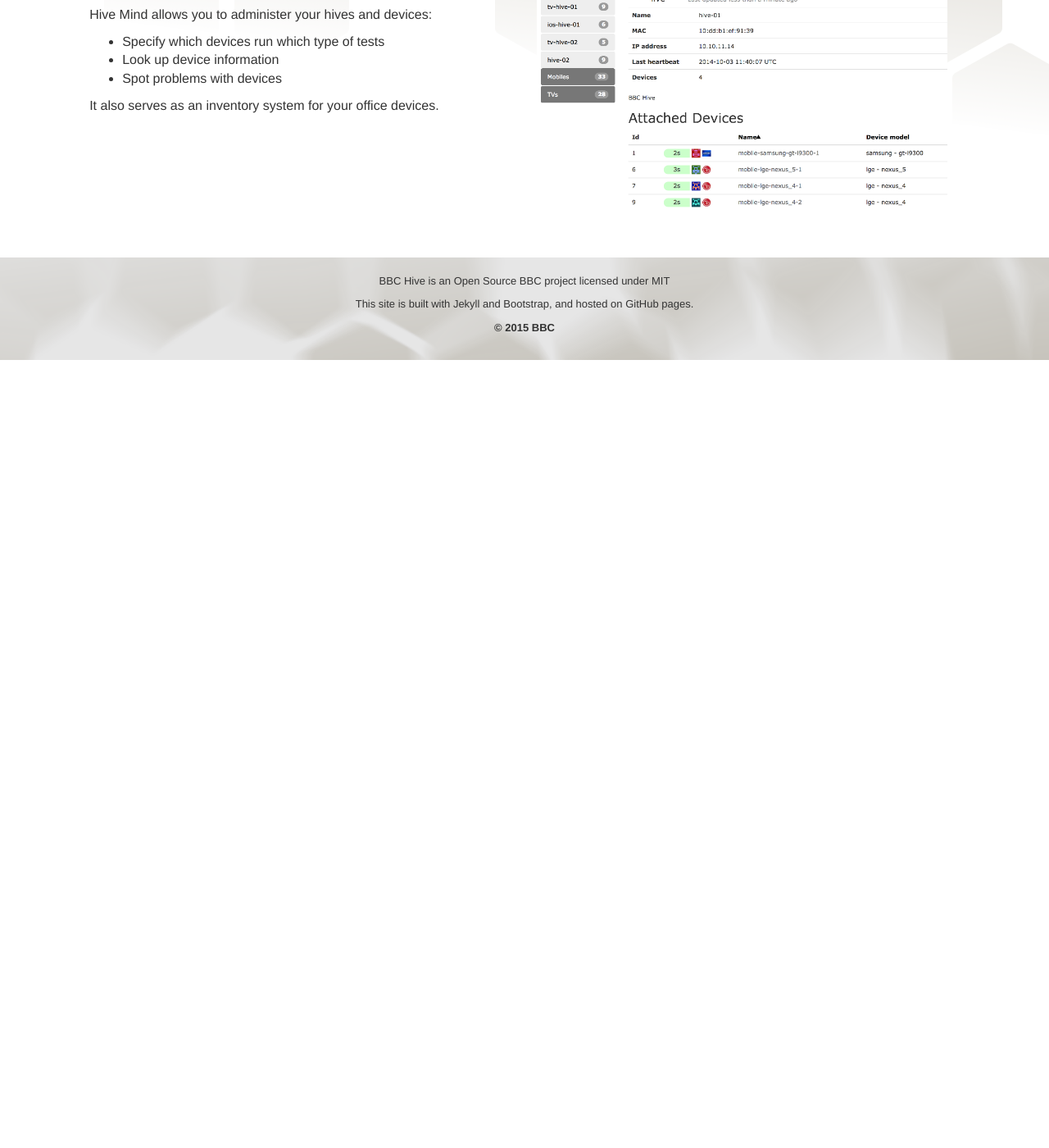
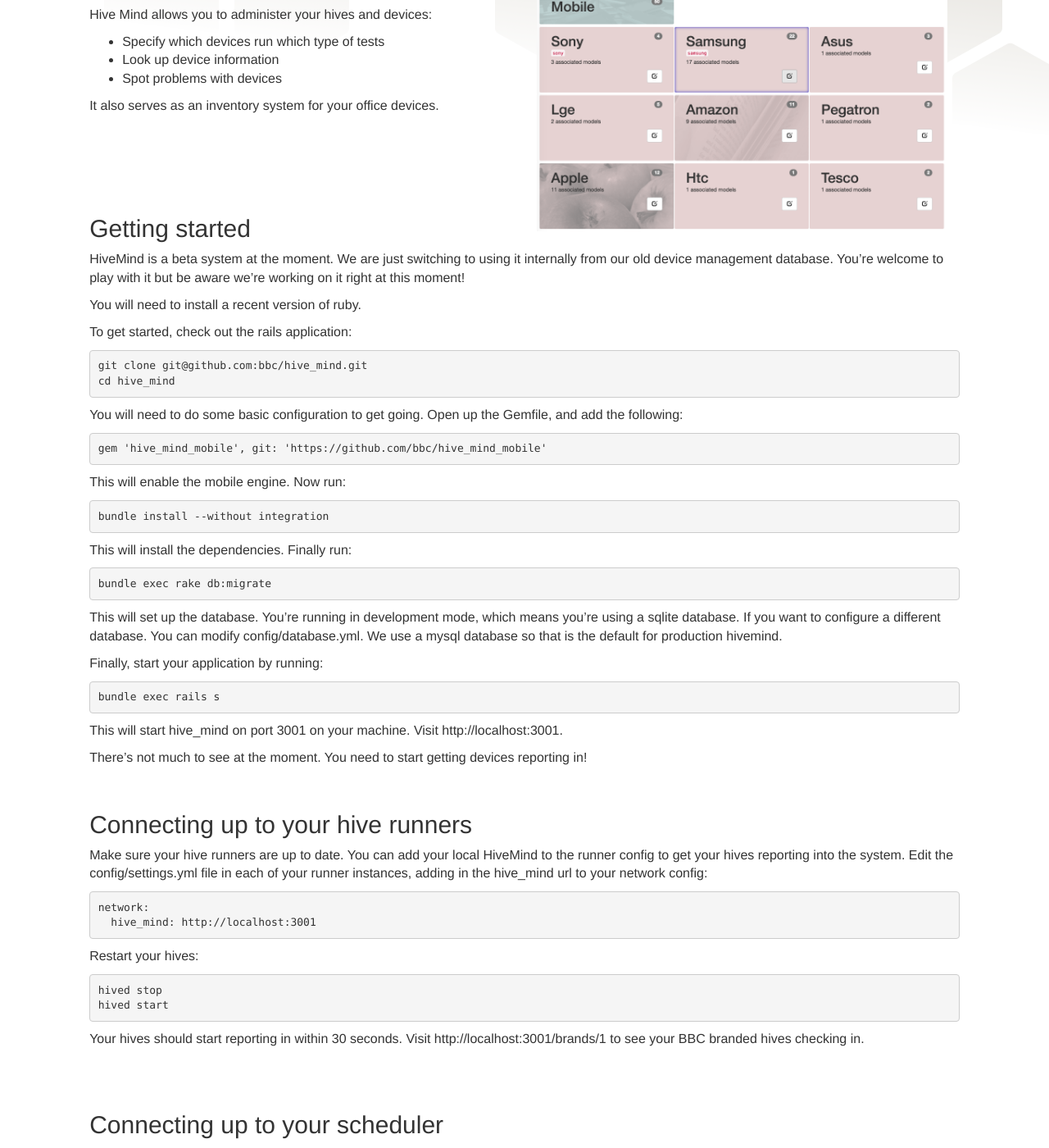
Before and after one commit to bbc/hive-ci, a Jekyll site: the page built from hivemind.md, in a window 1280 px wide and 1400 px high, scrolled down 270 px. Shown: the whole window at 82% size. Built offline with Jekyll 4.4.1, drawn with Linux system fonts in a browser that asks for light colours; nearby versions of some CDN libraries; before the commit the page ends 900 px from its top, so only the background shows below that; some of the changed text lies outside the part shown.

Commit message:
Updated with hivemind details

```diff
--- a/hivemind.md
+++ b/hivemind.md
@@ -3,14 +3,14 @@ layout: default
 title: Hive Mind
 ---
 
-<h1 class="pull-right"><span class="label label-grey">COMING SOON</span></h1>
+<h1 class="pull-right"><span class="label label-grey">BETA</span></h1>
 
 # Hive Mind
 
 {: .lead}
 **A device monitoring and inventory application for Hive-CI**
 
-<img src="/hive-ci/images/devicedb-hive-01.png" class="col-md-6 pull-right img-responsive" alt="Hive CI interface">
+<img src="/hive-ci/images/hivemind-brands.png" class="col-md-6 pull-right img-responsive" alt="Hive CI interface">
 
 <br />
 <br />
@@ -22,3 +22,77 @@ Hive Mind allows you to administer your hives and devices:
 * Spot problems with devices
 
 It also serves as an inventory system for your office devices.
+
+<br />
+<br />
+<br />
+<br />
+
+
+## Getting started
+
+HiveMind is a beta system at the moment. We are just switching to using it internally from
+our old device management database. You're welcome to play with it but be aware we're working
+on it right at this moment!
+
+You will need to install a recent version of ruby.
+
+To get started, check out the rails application:
+
+    git clone git@github.com:bbc/hive_mind.git
+    cd hive_mind
+
+You will need to do some basic configuration to get going. Open up the Gemfile, and add the following:
+
+    gem 'hive_mind_mobile', git: 'https://github.com/bbc/hive_mind_mobile'
+
+This will enable the mobile engine. Now run:
+
+    bundle install --without integration
+
+This will install the dependencies. Finally run:
+
+    bundle exec rake db:migrate
+
+This will set up the database. You're running in development mode, which means you're using a sqlite
+database. If you want to configure a different database. You can modify config/database.yml. We use
+a mysql database so that is the default for production hivemind.
+
+Finally, start your application by running:
+
+    bundle exec rails s
+
+This will start hive_mind on port 3001 on your machine. Visit http://localhost:3001.
+
+There's not much to see at the moment. You need to start getting devices reporting in!
+
+<br />
+
+## Connecting up to your hive runners
+
+Make sure your hive runners are up to date. You can add your local HiveMind to the runner config
+to get your hives reporting into the system. Edit the config/settings.yml file in each of your
+runner instances, adding in the hive_mind url to your network config:
+
+    network:
+      hive_mind: http://localhost:3001
+
+Restart your hives:
+
+    hived stop
+    hived start
+
+Your hives should start reporting in within 30 seconds. Visit http://localhost:3001/brands/1 to
+see your BBC branded hives checking in.
+
+<br />
+<br />
+
+## Connecting up to your scheduler
+
+Add the following config to your bash profile:
+
+    export HIVE_MIND_URL=http://<your-ip-address>:3001
+
+Restart your scheduler. When your runners report test results to the hive, they will now also
+report in the device id from HiveMind, giving you more details about your devices.
```
Also changed, not shown: hive-ci.md (deleted, +0 -32 lines), test-tools.md (+20 -8 lines), testmine.md (+1 -1 lines), _config.yml (line endings or trailing spaces), images/hivemind-brands.png (added).
